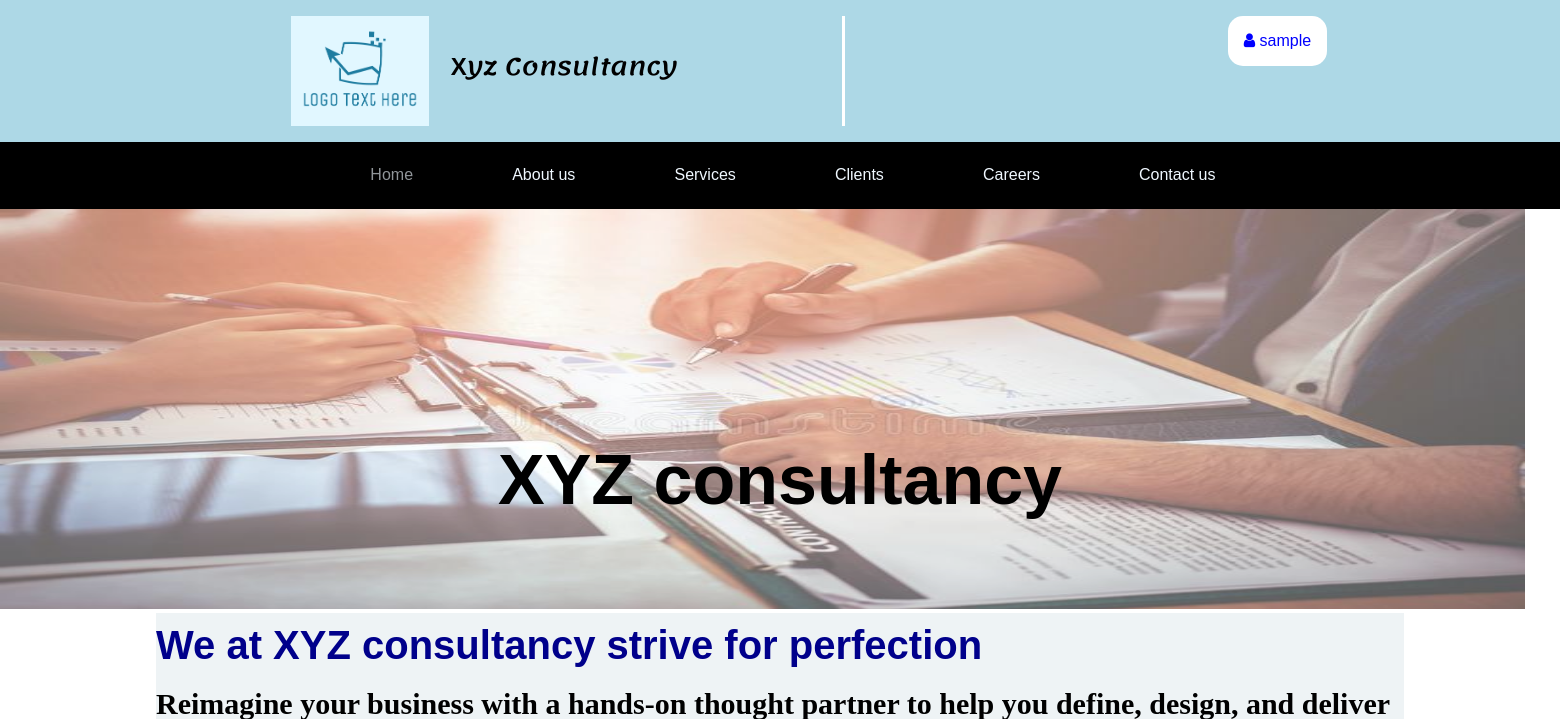
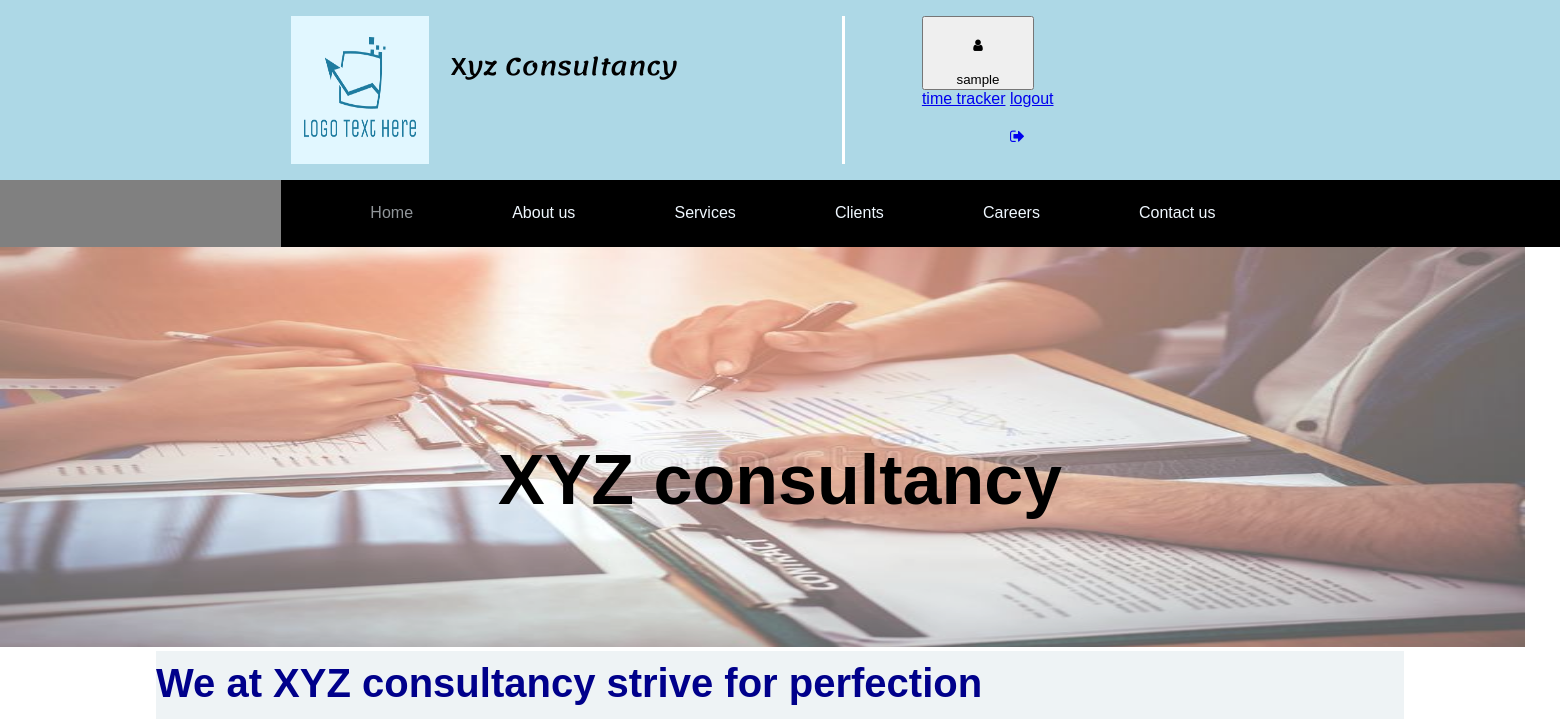
Before and after one commit to kunchavamsi48/consultancy_website, a PHP site: page /home.php in a window 1560 px wide. Shown: the top 719 px of the page. Run offline with PHP 8.4, Linux system fonts and the light colour scheme; the visitor is signed in with stand-in values (Sample User, id 1).

Commit message:
Update style.css

```diff
--- a/style.css
+++ b/style.css
@@ -56,7 +56,7 @@ nav ul li a{
 	color :aliceblue;
 }
 nav{
-	background-color: black;
+	background-color: grey;
 }
 nav ul li:hover {
 	background-color: rgb(90, 131, 124);
@@ -275,9 +275,9 @@ em
 	height: 500px;
 }
 .fa {
-  /* padding: 20px; */
+  padding: 20px;
   font-size: 30px;
-  /* width: 100%; */
+  width: 100%;
   text-align: center;
   text-decoration: none;
 }
@@ -299,55 +299,3 @@ em
   background: #125688;
   color: white;
 }
-/*for the droupdown at logout*/
-.dropbtn {
-	background-color: white;
-	color: blue;
-	padding: 16px;
-	font-size: 16px;
-	border: none;
-	cursor: pointer;
-	border-radius: 15px;
-  }
-
-  .dropdown {
-	position: relative;
-	display: inline-block;
-	margin-left:20%;
-  }
-
-  .dropdown-content {
-	display: none;
-	position: absolute;
-	background-color: #f9f9f9;
-	min-width: 160px;
-	box-shadow: 0px 8px 16px 0px rgba(0,0,0,0.2);
-	z-index: 1;
-  }
-
-  .dropdown-content a {
-	color: black;
-	padding: 12px 16px;
-	text-decoration: none;
-	display: block;
-  }
-
-  .dropdown-content a:hover {background-color: #f1f1f1}
-
-  .dropdown:hover .dropdown-content {
-	display: block;
-  }
-
-  .dropdown:hover .dropbtn {
-	background-color: white;
-  }
-  .tthead{
-	  background-color: rgba(38, 225, 231, 0.24);
-  }
-  .tthead h1{
-	  text-align: center;
-	  padding:1%;
-  }
-  .tthead span{
-	  color:rgb(248, 68, 23);
-  }
```
